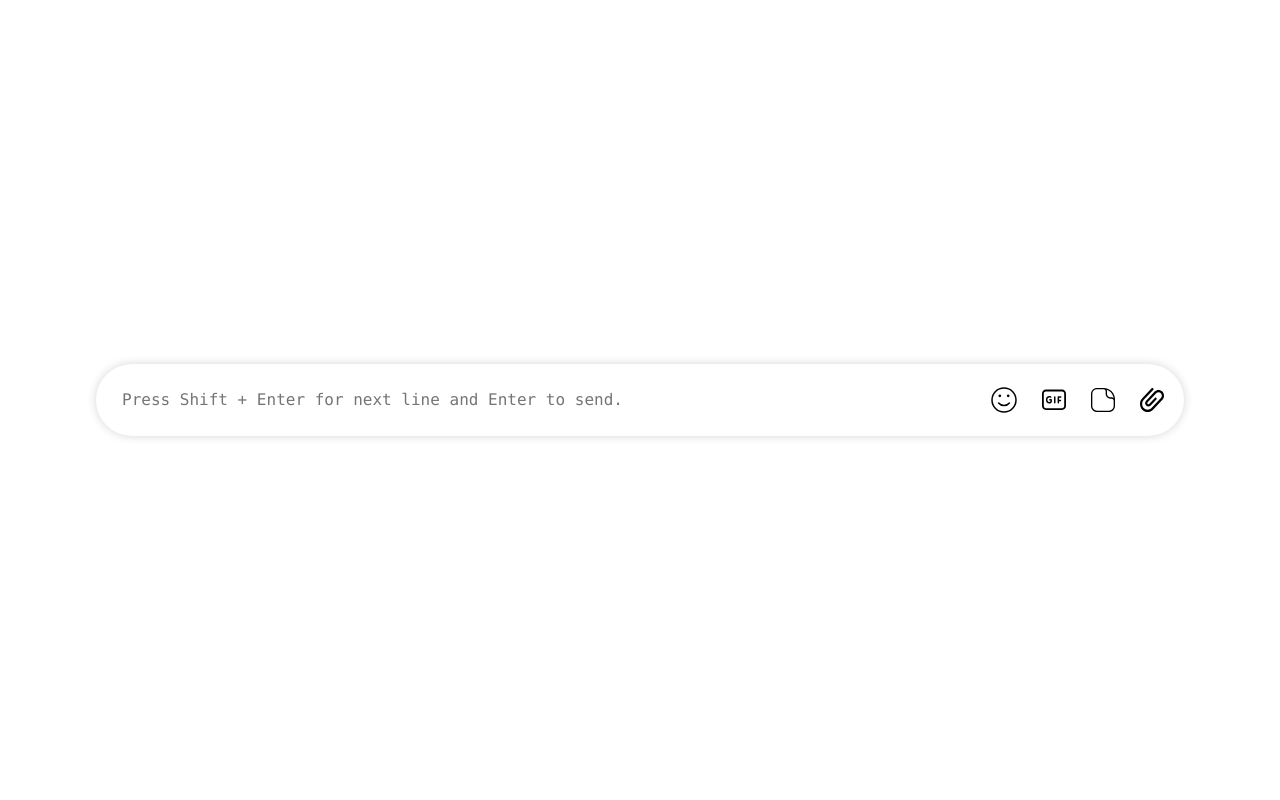
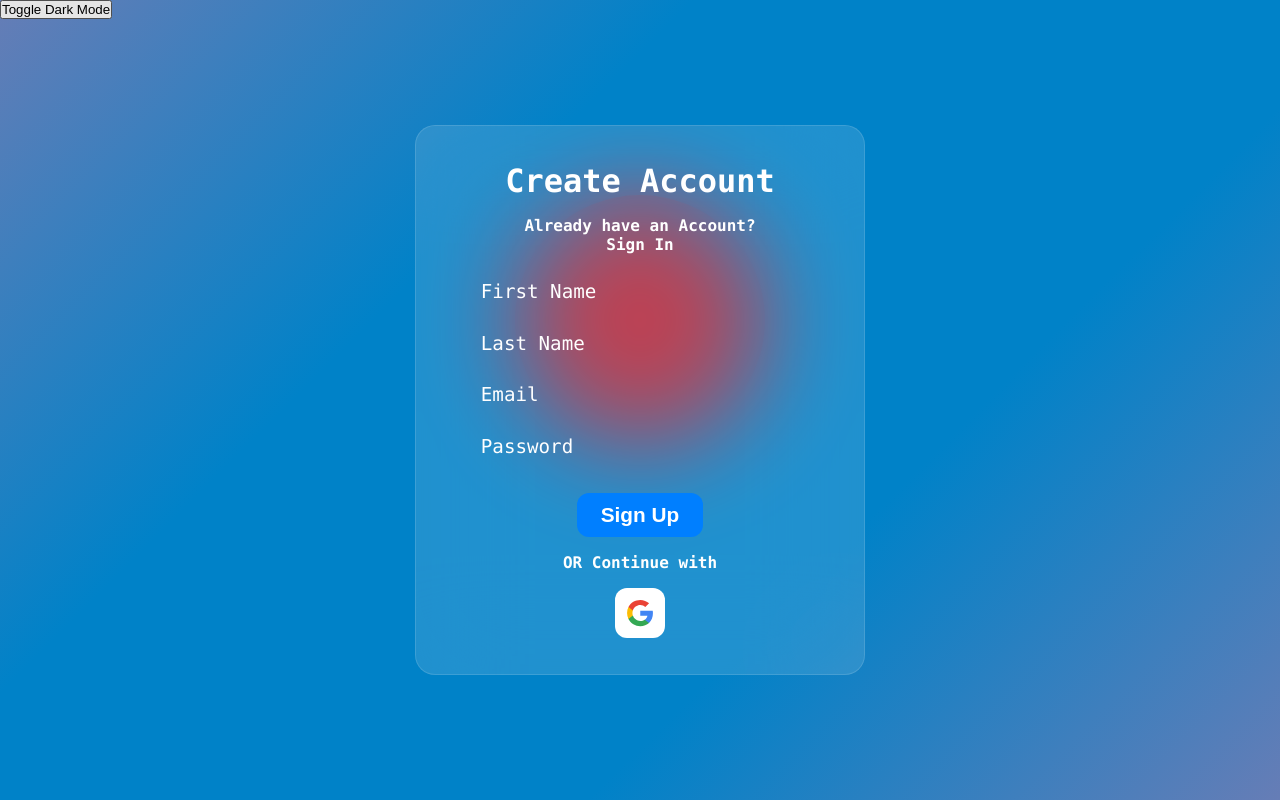
Before and after one commit to ranaintizar/chathive, a Next.js app: page / in a window 1280 px wide. Built offline with nearby package versions, Linux system fonts and the light colour scheme; no server answers.

Commit message:
Add Send Button to Enter Msg

```diff
--- a/pages/index.tsx
+++ b/pages/index.tsx
@@ -18,6 +18,14 @@ export default function Home() {
     }
   }
 
+  const toggleTheme = () => {
+    if (theme === "light") {
+      setTheme("dark");
+    } else if (theme === "dark") {
+      setTheme("light");
+    }
+  };
+
   return (
     <>
       <Head>
@@ -34,20 +42,24 @@ export default function Home() {
           theme === "dark"
             ? {
                 height: "100vh",
-                display: "flex",
-                justifyContent: "center",
-                alignItems: "center",
                 background: "#17171c",
+                position: "relative",
+                // display: "flex",
+                // justifyContent: "center",
+                // alignItems: "center",
               }
             : {
                 height: "100vh",
-                display: "flex",
-                justifyContent: "center",
-                alignItems: "center",
+                // display: "flex",
+                // justifyContent: "center",
+                // alignItems: "center",
               }
         }
       >
-        <EnterMsg />
+        <button onClick={toggleTheme} style={{ position: "absolute" }}>
+          Toggle Dark Mode
+        </button>
+        <SignupFlow theme={theme} />
       </main>
     </>
   );
--- a/src/components/chat-item/ChatItem.tsx
+++ b/src/components/chat-item/ChatItem.tsx
@@ -9,12 +9,11 @@ interface Props {
   id: string;
   data: any;
   badge: number;
+  theme: string;
   handleOnClick: (arg: any) => void;
 }
 
-const ChatItem = ({ id, handleOnClick, data, badge }: Props) => {
-  const [theme, setTheme] = React.useState("dark");
-
+const ChatItem = ({ theme, id, handleOnClick, data, badge }: Props) => {
   const handleHover = () => {
     const ele = document.getElementById(id);
     if (theme === "dark") {
--- a/src/components/enter-msg/EnterMsg.module.scss
+++ b/src/components/enter-msg/EnterMsg.module.scss
@@ -1,11 +1,16 @@
 @import "styles/common";
+
+.container {
+  width: 85%;
+  @extend .alignCen;
+  gap: 1rem;
 
   .enterMsg {
     position: relative;
     box-shadow: 0 0 10px 0 #3333;
     padding: 5px 10px 5px 1rem;
     border-radius: 3rem;
-  width: 85%;
+    width: 95%;
     @extend .alignCen;
 
     textarea {
@@ -33,12 +38,28 @@
         background: none;
 
         &:hover {
-        background: #d6dbdc;
+          background: #1e90ff;
           cursor: pointer;
+
+          path {
+            stroke: #fff;
+          }
         }
 
         &:active {
           background: #3333;
+        }
+      }
+
+      .emoteDark {
+        path {
+          stroke: #fff;
+        }
+      }
+
+      .dark {
+        path {
+          fill: #fff;
         }
       }
     }
@@ -49,3 +70,22 @@
       right: 5%;
     }
   }
+
+  .submitBtn {
+    border: none;
+    @extend .flexCenter;
+    width: 65px;
+    height: 65px;
+    border-radius: 50%;
+    background: #1e90ff;
+
+    &:hover {
+      background: blue;
+      cursor: pointer;
+    }
+
+    svg path {
+      fill: #fff;
+    }
+  }
+}
--- a/src/components/enter-msg/EnterMsg.tsx
+++ b/src/components/enter-msg/EnterMsg.tsx
@@ -1,16 +1,17 @@
-import React from "react";
+import React, { useEffect, useState } from "react";
 import dynamic from "next/dynamic";
 import Picker from "react-giphy-component";
 import { addDoc, collection } from "firebase/firestore";
 import { getDownloadURL, ref, uploadBytesResumable } from "firebase/storage";
 
 import { db, storage } from "@/pages/api/firebase.js";
+import Spinner from "components/spinner";
 import GifPlayer from "components/gif-player";
 import EmojiIcon from "assets/emoji.svg";
 import GifIcon from "assets/gif.svg";
 import StickerIcon from "assets/sticker.svg";
 import AttachIcon from "assets/attach.svg";
-import Spinner from "components/spinner";
+import SendIcon from "assets/send.svg";
 
 import stl from "./EnterMsg.module.scss";
 
@@ -19,7 +20,11 @@ const DynamicPicker = dynamic(
   { ssr: false }
 );
 
-const EnterMsg = () => {
+interface Props {
+  theme: string;
+}
+
+const EnterMsg = ({ theme }: Props) => {
   const [message, setMessage] = React.useState("");
   const [showEmojis, setShowEmojis] = React.useState(false);
   const [showGifs, setShowGifs] = React.useState(false);
@@ -31,15 +36,17 @@ const EnterMsg = () => {
     fileType: "File Type",
     fileUrl: "https://url.com",
   });
-
   const collectionRef = collection(db, "files");
 
   const handleSubmit = () => {
     console.log(message);
+    if (message === "") {
+      alert("Can't send Empty Message");
+    }
     setMessage("");
   };
 
-  React.useEffect(() => {
+  useEffect(() => {
     setTimeout(() => setElement(null), 3000);
   }, [element]);
 
@@ -139,11 +146,18 @@ const EnterMsg = () => {
   return isLoading ? (
     <Spinner title="Uploading file..." color="dodgerblue" />
   ) : (
-    <div className={stl.enterMsg}>
+    <div className={stl.container}>
+      <div
+        style={
+          theme === "dark" ? { background: "#3C4043" } : { background: "#fff" }
+        }
+        className={stl.enterMsg}
+      >
         <textarea
           rows={1}
           onFocus={() => setShowEmojis(false)}
           value={message}
+          style={theme === "dark" ? { color: "#fff" } : { color: "#000" }}
           placeholder="Press Shift + Enter for next line and Enter to send."
           onChange={(e) => {
             setMessage(e.target.value);
@@ -157,7 +171,9 @@ const EnterMsg = () => {
               setShowEmojis(!showEmojis);
             }}
           >
-          <EmojiIcon />
+            <EmojiIcon
+              className={theme === "dark" ? stl.emoteDark : undefined}
+            />
           </button>
           <button
             onClick={() => {
@@ -165,10 +181,10 @@ const EnterMsg = () => {
               setShowGifs(!showGifs);
             }}
           >
-          <GifIcon />
+            <GifIcon className={theme === "dark" ? stl.dark : undefined} />
           </button>
           <button onClick={() => downloadFile()}>
-          <StickerIcon />
+            <StickerIcon className={theme === "dark" ? stl.dark : undefined} />
           </button>
           <input
             id="fileInput"
@@ -184,7 +200,7 @@ const EnterMsg = () => {
               handleAttach();
             }}
           >
-          <AttachIcon />
+            <AttachIcon className={theme === "dark" ? stl.dark : undefined} />
           </button>
         </div>
         {showEmojis && (
@@ -208,7 +224,10 @@ const EnterMsg = () => {
             />
           </div>
         )}
-      <div></div>
+      </div>
+      <button className={stl.submitBtn} onClick={handleSubmit}>
+        <SendIcon />
+      </button>
     </div>
   );
 };
--- a/src/components/signup-flow/customForm/Forms.tsx
+++ b/src/components/signup-flow/customForm/Forms.tsx
@@ -1,4 +1,4 @@
-import React from "react";
+import React, { useEffect } from "react";
 import { Formik, Form, FormikProps } from "formik";
 import { motion } from "framer-motion";
 
@@ -39,7 +39,7 @@ const CustomForm = ({
   const [color, setColor] = React.useState("");
   const [loading, setLoading] = React.useState(true);
 
-  React.useEffect(() => {
+  useEffect(() => {
     if (flow === 0) {
       setColor("rgba(255, 0, 0, 0.7)");
     } else if (flow === 1) {
--- a/src/components/signup-flow/index.tsx
+++ b/src/components/signup-flow/index.tsx
@@ -1,4 +1,4 @@
-import React from "react";
+import React, { useEffect } from "react";
 
 import SignUp from "./SignUp";
 import SignIn from "./SignIn";
@@ -6,12 +6,17 @@ import Verify from "./Verify";
 
 import stl from "./SignupFlow.module.scss";
 
-const SignupFlow = () => {
+interface Props {
+  theme: string;
+}
+
+const SignupFlow = ({ theme }: Props) => {
   const [flow, setFlow] = React.useState(0);
-  const [element, setElement] = React.useState(<SignUp setFlow={setFlow} />);
-  const [theme, setTheme] = React.useState("dark");
+  const [element, setElement] = React.useState(
+    <SignUp setFlow={setFlow} theme={theme} />
+  );
 
-  React.useEffect(() => {
+  useEffect(() => {
     if (flow === 0) {
       setElement(<SignUp theme={theme} setFlow={setFlow} />);
     } else if (flow === 1) {
```
Also changed, not shown: src/components/message-item/MessageItem.tsx (+11 -2 lines), src/components/signup-flow/SignIn.tsx (+6 -1 lines), src/components/signup-flow/SignUp.tsx (+6 -1 lines), src/components/signup-flow/Verify.tsx (+6 -1 lines), src/assets/send.svg (added). Lines whose indentation alone changed are shown as unchanged.
